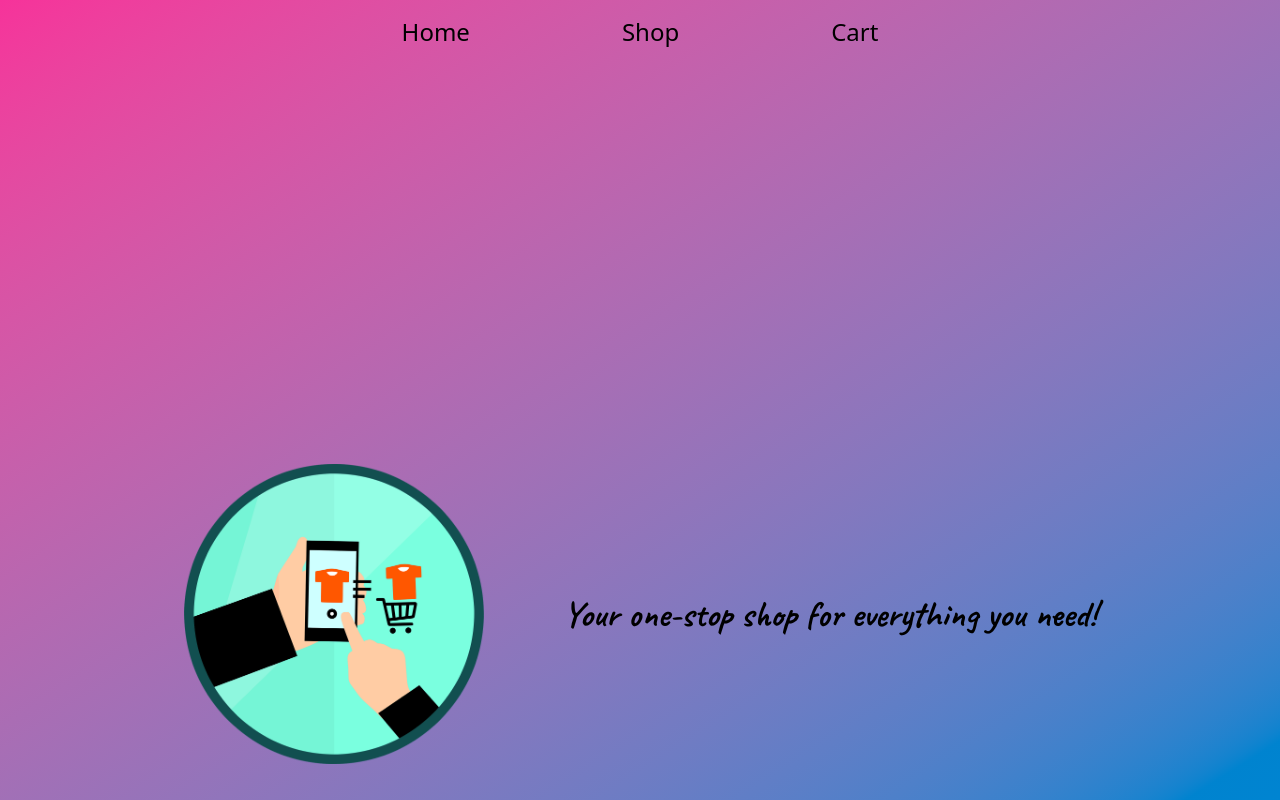
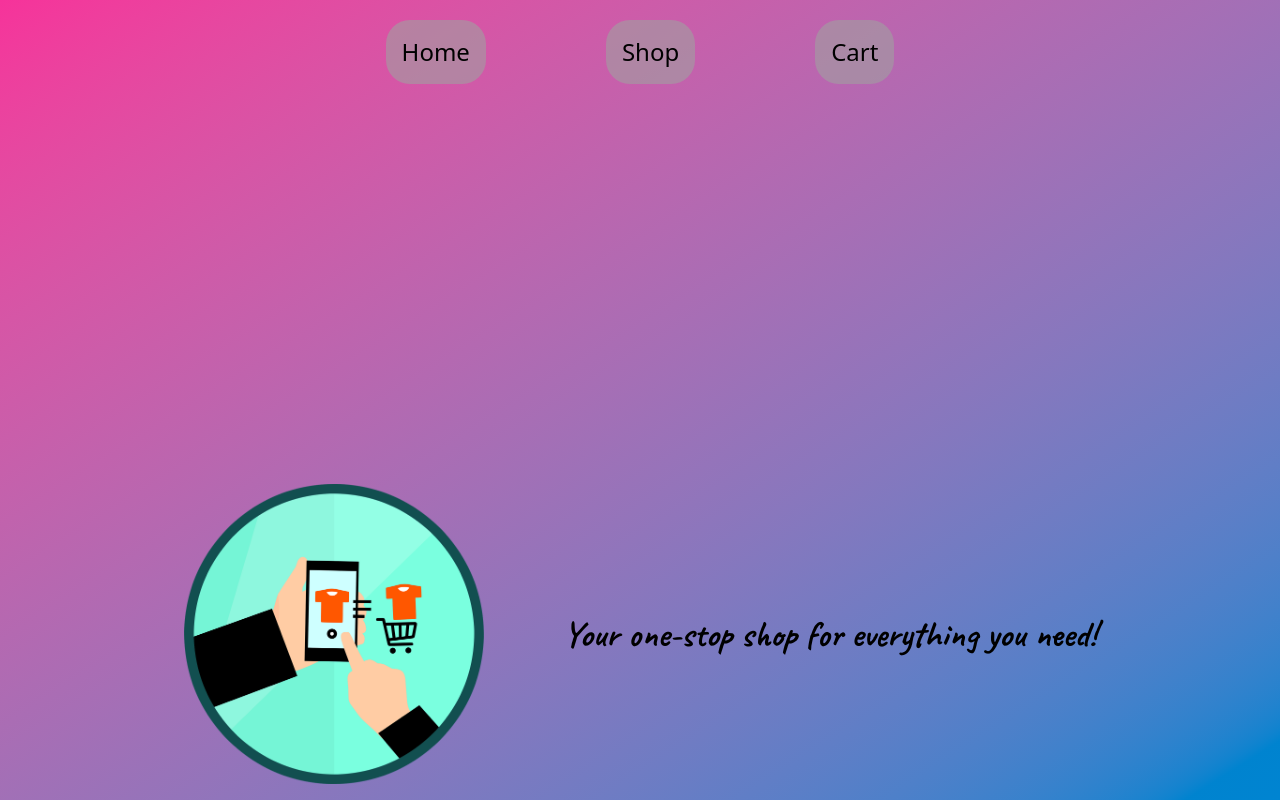
Before and after one commit to dayercher005/Shopping_Cart, a React (Vite) app: page / in a window 1280 px wide. Built offline with nearby package versions, Linux system fonts and the light colour scheme.

Commit message:
Added styling for navbar and navbutton components

```diff
--- a/src/components/navbar/navbar.jsx
+++ b/src/components/navbar/navbar.jsx
@@ -3,7 +3,7 @@ import NavButton from './NavButton.jsx'
 export default function Navbar(){
 
     return(
-        <div className="">
+        <div className="mt-5">
             <NavButton name="Home"></NavButton>
             <NavButton name="Shop"></NavButton>
             <NavButton name="Cart"></NavButton>
--- a/src/components/navbar/navbutton.jsx
+++ b/src/components/navbar/navbutton.jsx
@@ -4,7 +4,9 @@ export default function NavButton({name}) {
 
     return(
         <Link className="" to={name}>
-            <button className="rounded-xxl p-4 text-2xl mx-15 hover:bg-">{name}</button>
+            <button className="font-MomoSignature rounded-3xl p-4 text-2xl
+            mx-15 bg-neutral-400/60 hover:bg-slate-900 hover:text-white hover:scale-115
+            transition">{name}</button>
         </Link>
     )
 }
```
